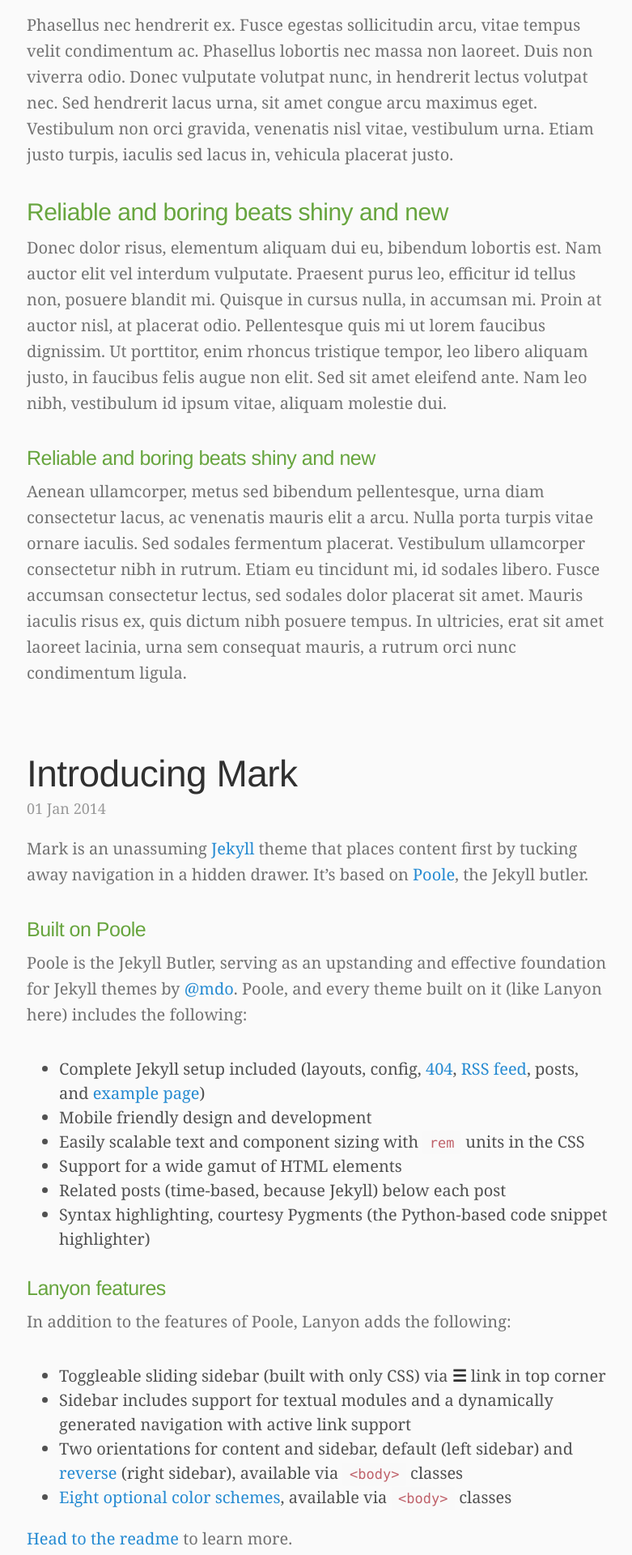
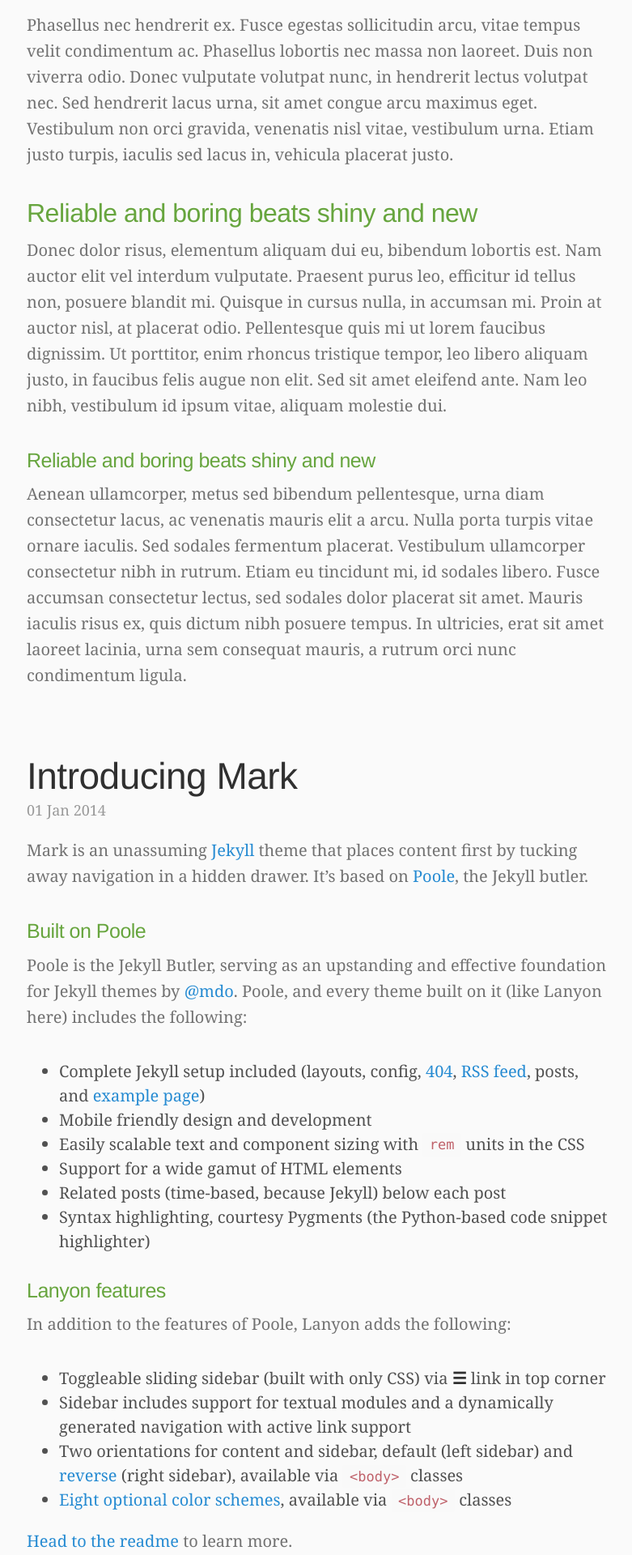
Before and after one commit to markthelefty/markthelefty.github.io, a Jekyll site: the page built from index.html, in a window 1280 px wide. Shown: the part 475-2395 px from the top of the page at 81% size, without its empty margins (247-1028 px from the left). Built offline with Jekyll 4.4.1, drawn with Linux system fonts in a browser that asks for light colours; some web fonts are replaced; Markdown is read by kramdown in place of the engine named in the settings; the list of posts is cut into pages by our own code.

Commit message:
type adjustments

```diff
--- a/public/css/custom.css
+++ b/public/css/custom.css
@@ -50,6 +50,10 @@
   color: #67A53E;
 }
 
+h2 {
+  font-size:1.6rem;
+}
+
 .post-date {
   color: #999;
   font-size: .9rem;
```
